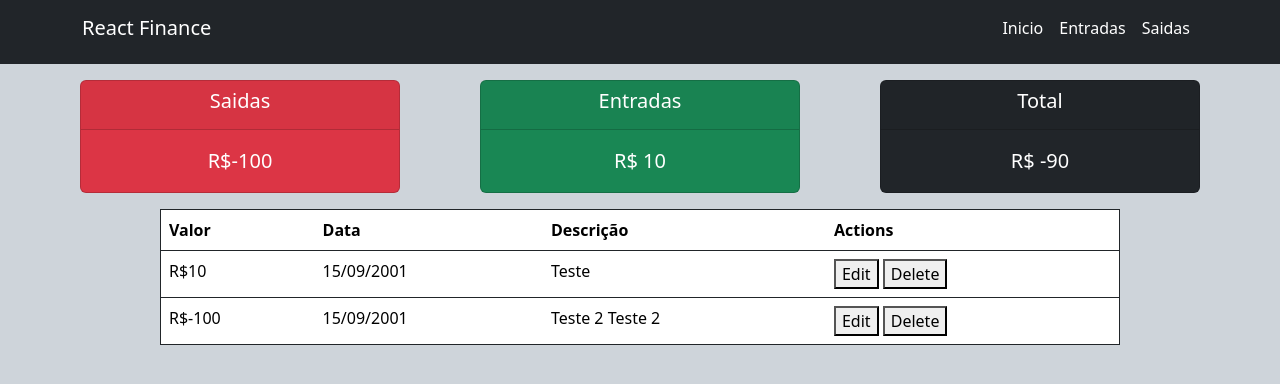
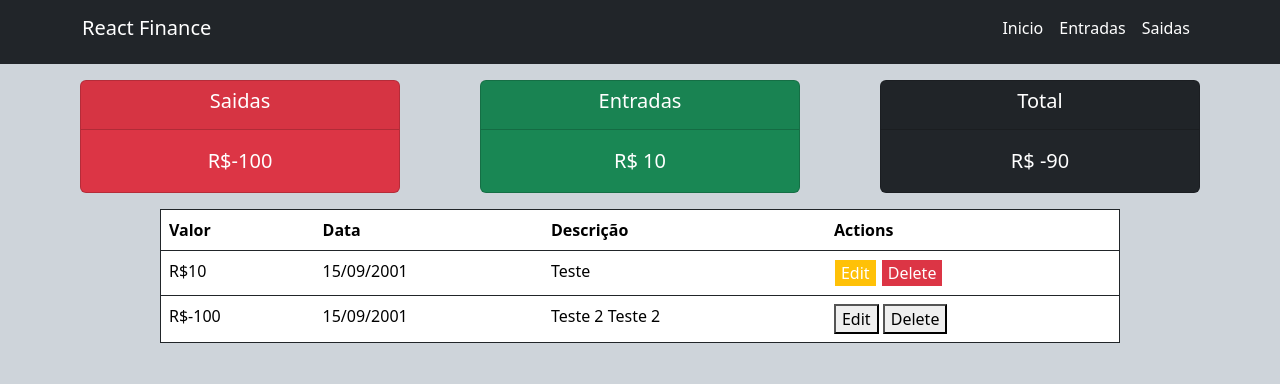
Before and after one commit to joaov1ct0r/react-finance, a React (Vite) app: page / in a window 1280 px wide. Shown: the top 384 px of the page. Built offline with nearby package versions, Linux system fonts and the light colour scheme.

Commit message:
feat: button delete criado em list

```diff
--- a/src/components/List.tsx
+++ b/src/components/List.tsx
@@ -1,12 +1,15 @@
 import React from "react";
-import { useSelector } from "react-redux";
-import { ReduxState } from "../store";
+import { useDispatch, useSelector } from "react-redux";
+import { AppDispatch, ReduxState } from "../store";
 import Finance from "../utils/Finance";
+import { editFinance, deleteFinance } from "../store/reducers/financeSlicer";
 
 export default function List(): JSX.Element {
   const finances: Finance[] = useSelector((state: ReduxState) => {
     return state;
   });
+
+  const dispatch: AppDispatch = useDispatch();
 
   return (
     <table className=" table bg-white w-75 mt-3 border border-dark">
@@ -36,7 +39,26 @@ export default function List(): JSX.Element {
               <td>{finance.date}</td>
               <td>{finance.description}</td>
               <td>
-                <button>Edit</button> <button>Delete</button>
+                <button
+                  id={String(finance.id)}
+                  className="border border-white bg-warning text-white"
+                  onClick={(e: React.MouseEvent) => {
+                    e.preventDefault();
+                  }}
+                >
+                  Edit
+                </button>{" "}
+                <button
+                  id={String(finance.id)}
+                  className="border border-white bg-danger text-white"
+                  onClick={(e: React.MouseEvent) => {
+                    e.preventDefault();
+
+                    dispatch(deleteFinance(Number(e.currentTarget.id)));
+                  }}
+                >
+                  Delete
+                </button>
               </td>
             </tr>
           );
--- a/src/store/reducers/financeSlicer.ts
+++ b/src/store/reducers/financeSlicer.ts
@@ -51,13 +51,13 @@ export const financeSlice = createSlice({
     },
 
     deleteFinance: {
-      reducer: (state: Finance[], action: PayloadAction<Finance>) => {
+      reducer: (state: Finance[], action: PayloadAction<number>) => {
         return state.filter(
-          (finance: Finance) => finance.id !== action.payload.id
+          (finance: Finance) => finance.id !== action.payload
         );
       },
 
-      prepare: (data: Finance) => {
+      prepare: (data: number) => {
         return { payload: data };
       },
     },
```
